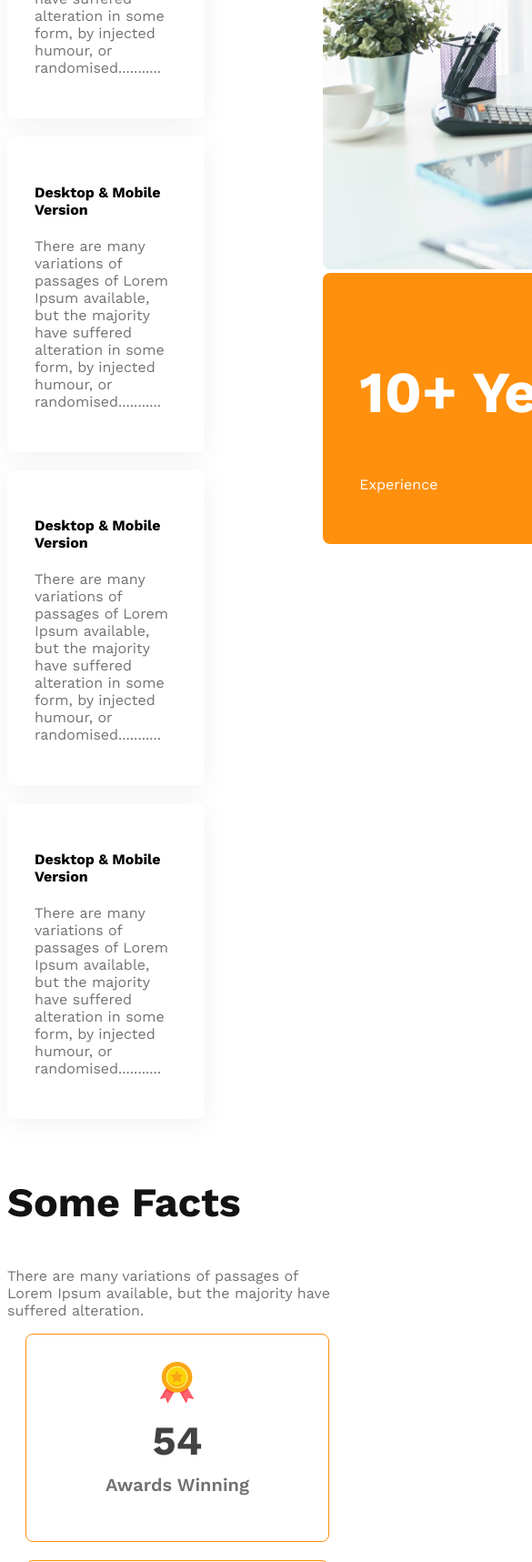
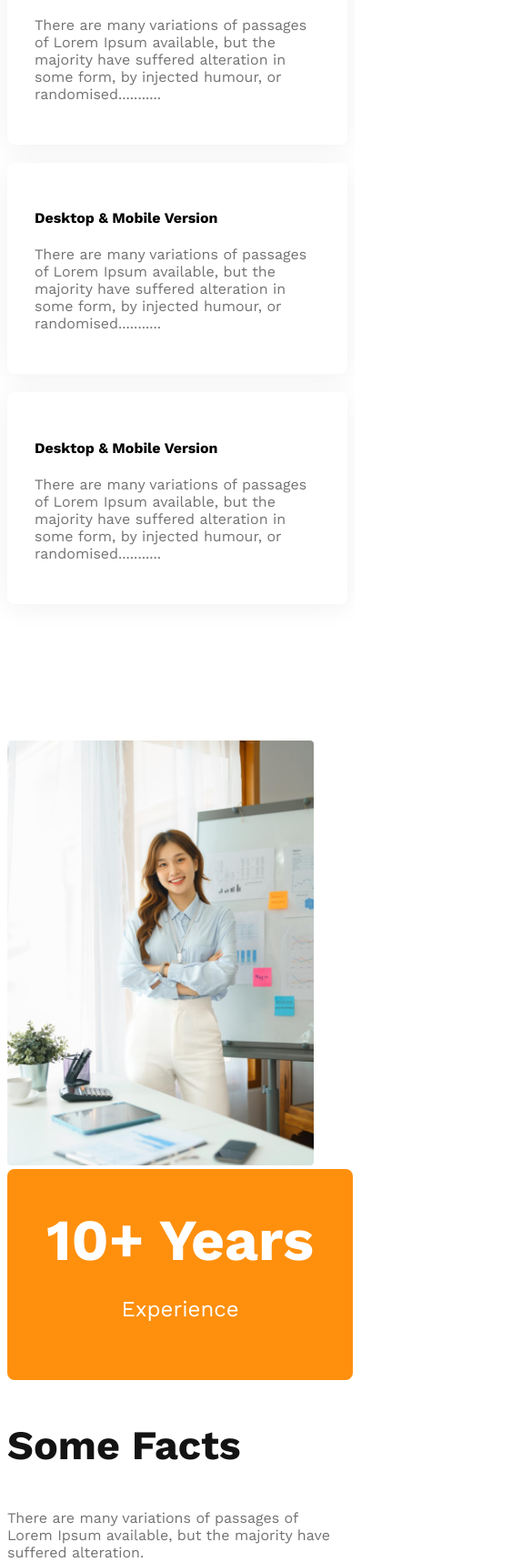
Before and after one commit to Ferdous14/G3-Architect-Website, a plain HTML site: page index.html in a window 390 px wide. Shown: the part 3689-5406 px from the top of the page at 91% size, 585 px wide, since content can reach past the window. Drawn offline with nearby package versions, Linux system fonts and the light colour scheme.

Commit message:
made the feature section responsive

```diff
--- a/architect.css
+++ b/architect.css
@@ -132,6 +132,10 @@ main {
     background: #FFF;
     box-shadow: 0px 4px 30px 0px rgba(0, 0, 0, 0.06);
 }
+.feature-img img{
+    height: 90%;
+    margin-left: 50px;
+}
 
 .ten-years-badge {
     border-radius: 8px;
@@ -139,9 +143,16 @@ main {
     color: white;
     width: 342px;
     padding: 40px;
+    text-align: center;
+    position: relative;
+    bottom: 100px;
 }
 .ten-years-badge h2{
     font-size: 4rem;
+    margin: 0;
+}
+.ten-years-badge p{
+    font-size: 1.5rem;
 }
 
 /* facts style */
@@ -200,8 +211,17 @@ main {
     nav,
     .teams-container,
     .facts-card-container,
-    .sponsors-img-container {
+    .sponsors-img-container,
+    .features {
         flex-direction: column;
+    }
+    .feature-img img{
+        width: 90%;
+        margin-left: 0;
+    }
+    .ten-years-badge{
+        position: static;
+        max-width: 300px;
     }
 
     .teams-img-container {
@@ -224,7 +244,8 @@ main {
 
     nav,
     .teams-container,
-    .sponsors-img-container {
+    .sponsors-img-container,
+    .features {
         flex-direction: column;
     }
 
```
